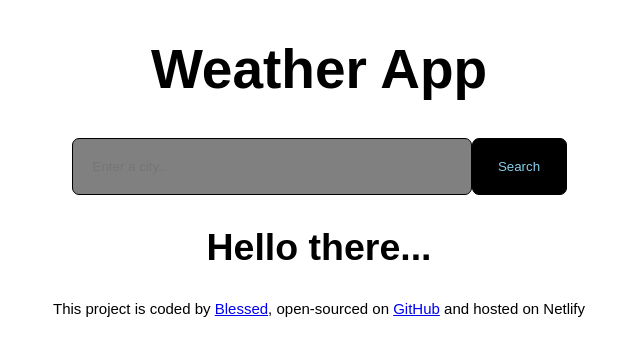
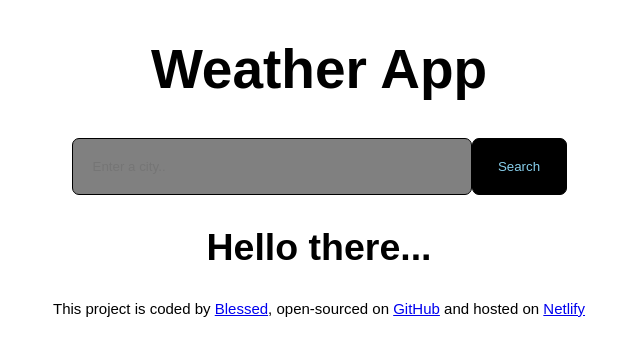
Before and after one commit to Blessedbrita/SHECODES, a React (Create React App) app: page / in a window 1280 px wide. Shown: the top 356 px of the page, without its empty margins (321-961 px from the left). Built offline with nearby package versions, Linux system fonts and the light colour scheme.

Commit message:
netlify link

```diff
--- a/src/App.js
+++ b/src/App.js
@@ -12,7 +12,8 @@ export default function App() {
         <a href="https://github.com/Blessedbrita">Blessed</a>,
         open-sourced on {""}
         <a href="https://github.com/Blessedbrita/SHECODES/tree/master">GitHub</a> {""}
-        and hosted on Netlify
+        and hosted on {""}
+        <a href="https://65f2176c0b46710008a21689--genuine-parfait-31d715.netlify.app/">Netlify</a>
       </footer>
     </div>
   );
```
